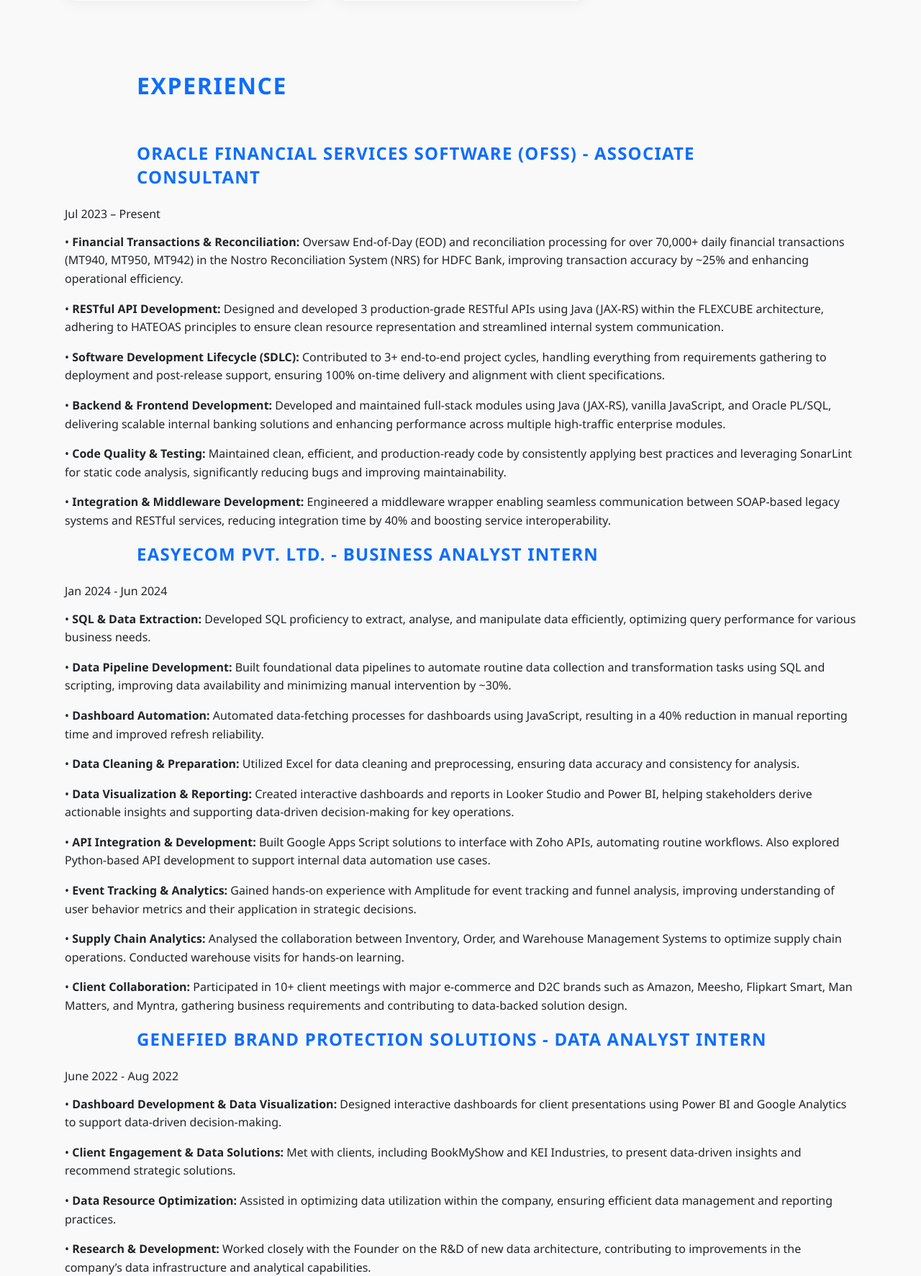
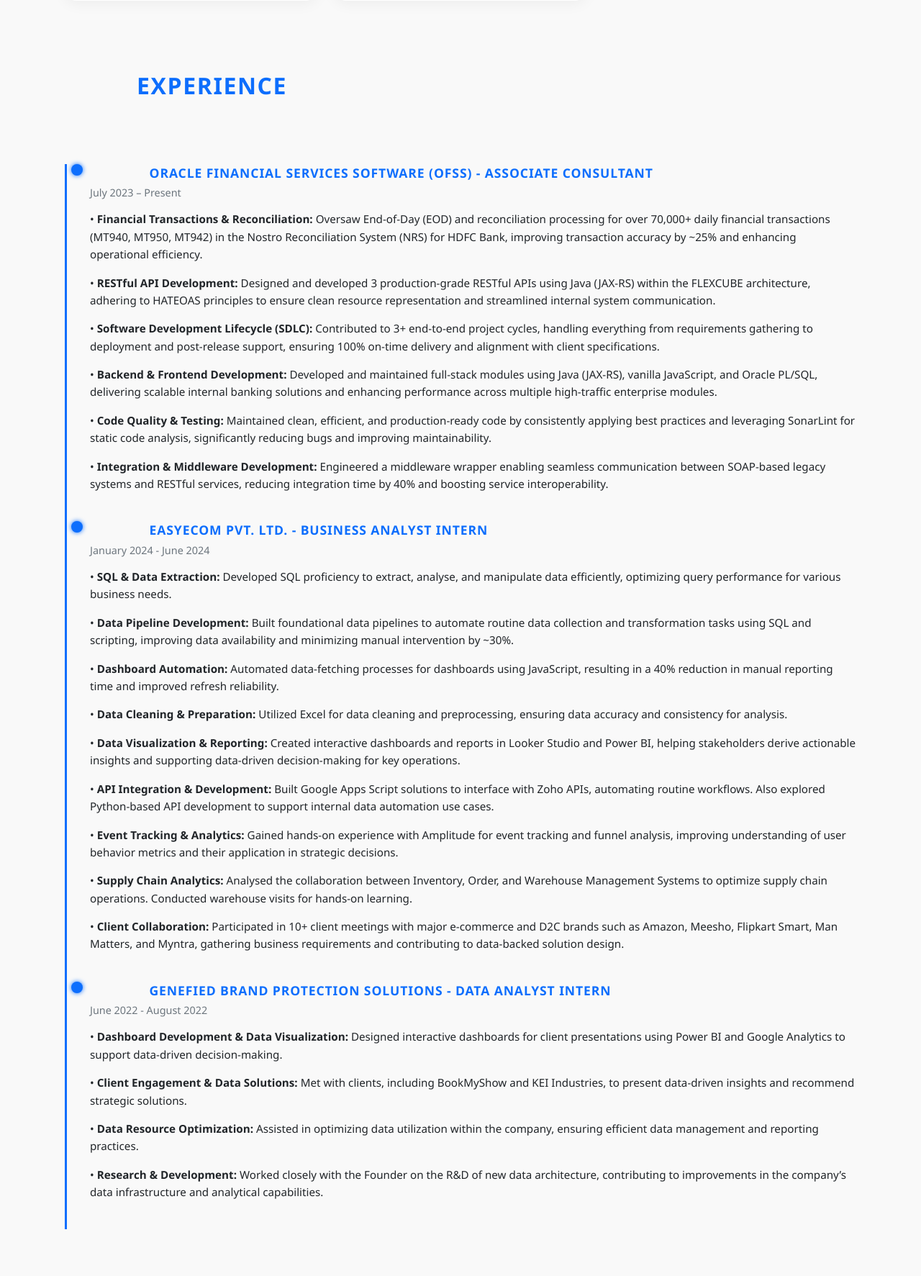
Before and after one commit to SiddheshCodeMaster/DataSavyWithSiddhesh, a Flask app: page / in a window 1280 px wide. Shown: the part 2093-3866 px from the top of the page at 72% size. Run offline with Flask 3, Linux system fonts and the light colour scheme.

Commit message:
Fixed the Experience Section Rendering

```diff
--- a/app/static/css/style.css
+++ b/app/static/css/style.css
@@ -209,6 +209,58 @@
   font-weight: 600;
 }
 
+/* TimeLine --> EXPERIENCE */
+.timeline {
+  position: relative;
+  border-left: 3px solid var(--primary);
+  padding-left: 1rem;
+  margin-top: 2rem;
+}
+
+.timeline-item {
+  position: relative;
+  margin-bottom: 2.5rem;
+}
+
+.timeline-dot {
+  position: absolute;
+  top: 0;
+  left: -10px;
+  width: 16px;
+  height: 16px;
+  background-color: var(--primary);
+  border-radius: 50%;
+  box-shadow: 0 0 6px var(--primary);
+}
+
+.timeline-content {
+  margin-left: 0;
+  padding-left: 1rem;
+}
+
+.timeline-content h2 {
+  font-size: 1.1rem;
+  margin-bottom: 0.4rem;
+  color: var(--primary);
+  text-align: left;
+}
+
+.timeline-date {
+  font-size: 0.9rem;
+  color: var(--muted);
+  margin-bottom: 0.5rem;
+  display: block;
+  text-align: left;
+}
+
+.timeline-content p {
+  color: var(--text);
+  font-size: 0.95rem;
+  line-height: 1.6;
+  text-align: left;
+}
+
+
 /* Volunteering & Certifications */
 .vol-cert-grid {
   display: grid;
--- a/app/templates/index.html
+++ b/app/templates/index.html
@@ -21,7 +21,7 @@
     <!-- <li><a href="#skills">Skills</a></li> -->
     <li><a href="#projects">Projects</a></li>
     <li><a href="#experience">Experience</a></li>
-    <li><a href="#volunteering">Certications</a></li>
+    <li><a href="#volunteering">Certifications</a></li>
     <li><a href="#resume">Resume</a></li>
     <li><a href="#contact">Contact</a></li>
   </ul>
@@ -82,7 +82,7 @@
       <div class="timeline-dot"></div>
       <div class="timeline-content">
         <h2>Oracle Financial Services Software (OFSS) - Associate Consultant</h2>
-        <span class="timeline-date">Jul 2023 – Present</span>
+        <span class="timeline-date">July 2023 – Present</span>
         <p>• <strong>Financial Transactions & Reconciliation:</strong> Oversaw End-of-Day (EOD) and reconciliation processing for over 70,000+ daily financial transactions (MT940, MT950, MT942) in the Nostro Reconciliation System (NRS) for HDFC Bank, improving transaction accuracy by ~25% and enhancing operational efficiency.</p>
 
         <p>• <strong>RESTful API Development:</strong> Designed and developed 3 production-grade RESTful APIs using Java (JAX-RS) within the FLEXCUBE architecture, adhering to HATEOAS principles to ensure clean resource representation and streamlined internal system communication.</p>
@@ -101,7 +101,7 @@
       <div class="timeline-dot"></div>
       <div class="timeline-content">
         <h2>EASYECOM Pvt. Ltd. - Business Analyst Intern</h2>
-        <span class="timeline-date">Jan 2024 - Jun 2024</span>
+        <span class="timeline-date">January 2024 - June 2024</span>
         <p>• <strong>SQL & Data Extraction:</strong> Developed SQL proficiency to extract, analyse, and manipulate data efficiently, optimizing query performance for various business needs.</p>
 
         <p>• <strong>Data Pipeline Development:</strong> Built foundational data pipelines to automate routine data collection and transformation tasks using SQL and scripting, improving data availability and minimizing manual intervention by ~30%.</p>
@@ -125,7 +125,7 @@
       <div class="timeline-dot"></div>
       <div class="timeline-content">
         <h2>Genefied Brand Protection Solutions - Data Analyst Intern</h2>
-        <span class="timeline-date">June 2022 - Aug 2022</span>
+        <span class="timeline-date">June 2022 - August 2022</span>
         <p>• <strong>Dashboard Development & Data Visualization:</strong> Designed interactive dashboards for client presentations using Power BI and Google Analytics to support data-driven decision-making.</p>
 
         <p>• <strong>Client Engagement & Data Solutions:</strong> Met with clients, including BookMyShow and KEI Industries, to present data-driven insights and recommend strategic solutions.</p>
@@ -174,7 +174,7 @@
     <div class="vol-cert-card">
       <h3>Software processes and Agile Practices</h3>
       <p><strong>Issued by:</strong> University of Alberta <strong></strong></p>
-      <p><Strong>Issue Date:</strong> December 2020 </p>
+      <p><Strong>Issue Date:</strong> April 2020 </p>
       <p>Gained knowledge of various software development process models and their applicability to real-world projects.
         Learned to evaluate and choose appropriate models based on project context.
         Applied Agile principles and project management practices in software development scenarios.</p>
```
